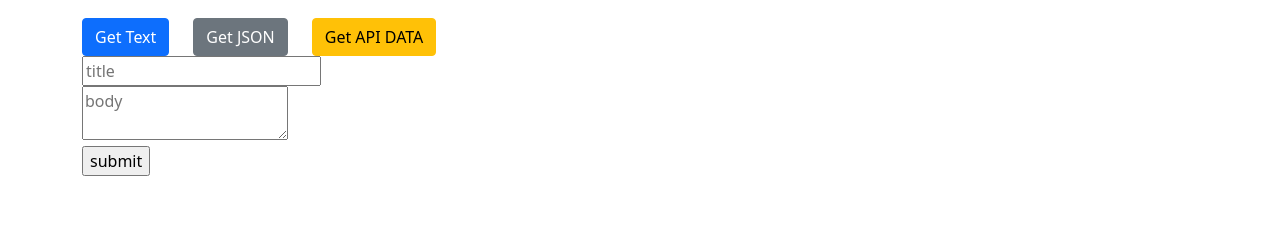
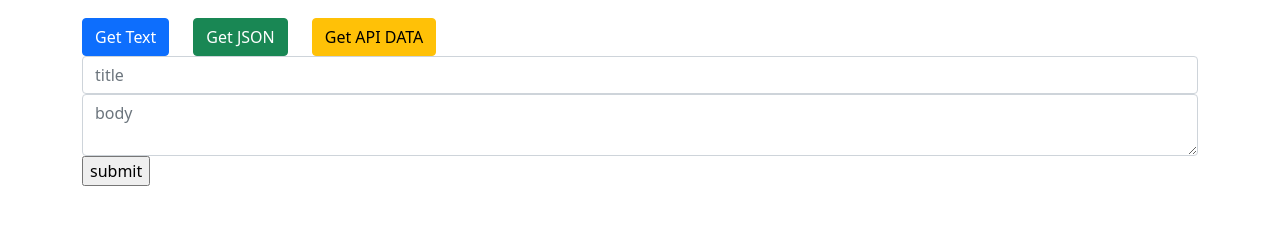
Before and after one commit to tnyandoro/Complimentor-API, a website built with webpack: page src/index.html in a window 1280 px wide. Shown: the part 73-298 px from the top of the page. Built offline with nearby package versions, Linux system fonts and the light colour scheme.

Commit message:
form styling

```diff
--- a/src/index.html
+++ b/src/index.html
@@ -17,16 +17,16 @@
       <h1 class="display-4 mb-4">Fetch API Sendbox</h1>
       <div class="d-flex">
         <button class="btn btn-primary me-4" id="getText">Get Text</button>
-        <button class="btn btn-secondary me-4" id="getUsers">Get JSON</button>
+        <button class="btn btn-success me-4" id="getUsers">Get JSON</button>
         <button class="btn btn-warning me-4" id="getPosts">Get API DATA</button>
       </div>
       <div id="output"></div>
       <form action="submit" id="addPost">
-        <div>
-          <input type="text" id="title" placeholder="title" />
+        <div class="form-group">
+          <input type="text" id="title" placeholder="title" class="form-control" />
         </div>
-        <div>
-          <textarea id="body" placeholder="body"></textarea>
+        <div class="form-group">
+          <textarea id="body" placeholder="body" class="form-control"></textarea>
         </div>
         <input type="submit" value="submit" />
       </form>
```
